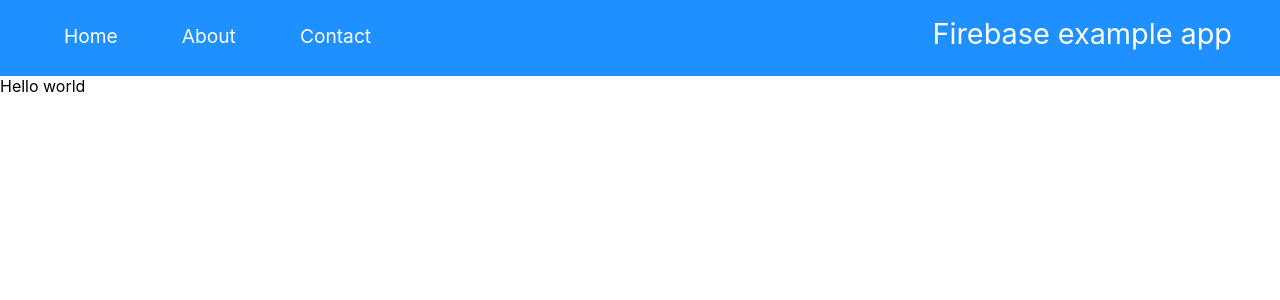
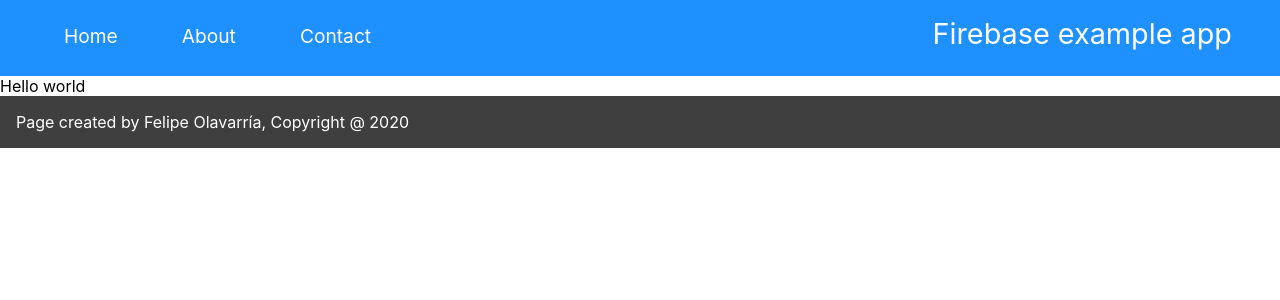
Before and after one commit to desolaser/firebase-react-app, a React (Create React App) app: page / in a window 1280 px wide. Shown: the top 300 px of the page. Built offline with nearby package versions, Linux system fonts and the light colour scheme.

Commit message:
Add footer styles

```diff
--- a/src/components/footer.js
+++ b/src/components/footer.js
@@ -1,11 +1,9 @@
-import React from 'react'
+import styled from 'styled-components'
 
-const Footer = () => {
-    return (
-        <div>
-
-        </div>
-    )
-}
+const Footer = styled.footer`
+    background-color: #3f3f3f;
+    padding: 1rem;
+    color: white;
+`
 
 export default Footer
--- a/src/components/layout.js
+++ b/src/components/layout.js
@@ -7,7 +7,9 @@ const Layout = ({ children }) => {
         <div>
             <Header />
             {children}
-            <Footer />
+            <Footer>
+                Page created by Felipe Olavarría, Copyright @ 2020
+            </Footer>
         </div>
     )
 }
```
